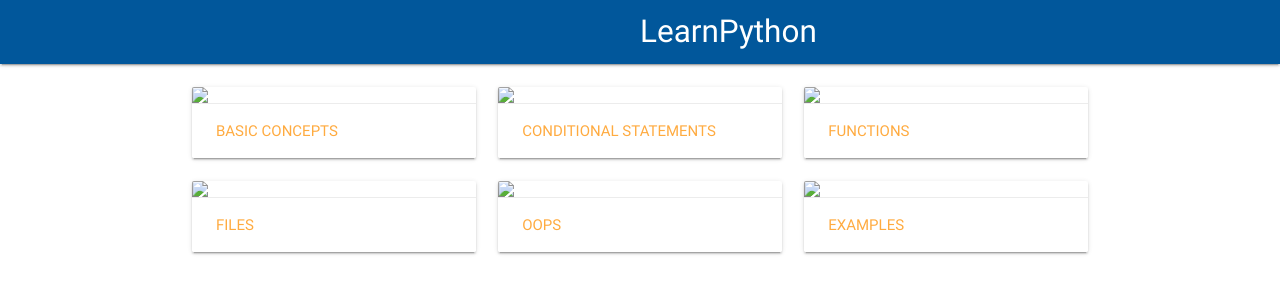
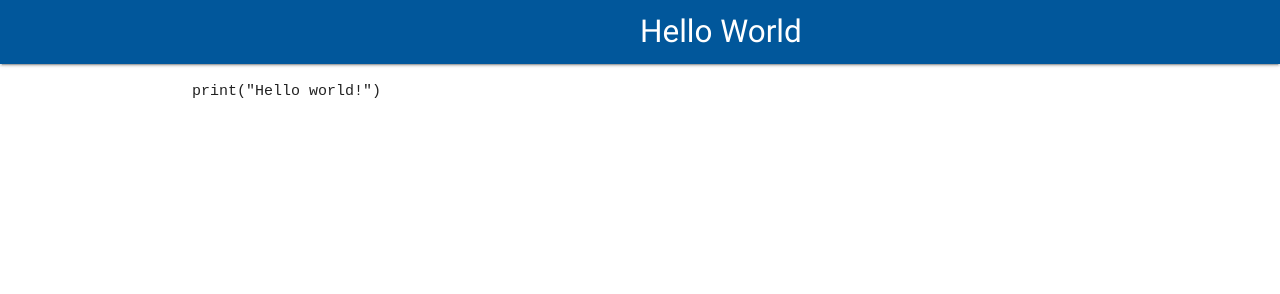
Before and after one commit to vishnupoothery/Project-Broccoli, a plain HTML site: page pages/helloWorld.html in a window 1280 px wide. Drawn offline with nearby package versions, Linux system fonts and the light colour scheme; files that its build step writes are made by us from their sources; files whose address does not match are found by name.

Commit message:
corrected hello world

```diff
--- a/pages/helloWorld.html
+++ b/pages/helloWorld.html
@@ -13,104 +13,16 @@
     <body>
         <div class="navbar-fixed">
             <nav class="light-blue darken-4 center-align" role="navigation">
-                <div class="nav-wrapper container"><a id="logo-container" href="#" class="brand-logo">LearnPython</a>
+                <div class="nav-wrapper container"><a id="logo-container" href="#" class="brand-logo">Hello World</a>
                 </div>
             </nav>
         </div>
 
         <div class="section no-pad-bot" id="index-banner">
             <div class="container">
-                <div class="row">
-                    <div class="col s6 m4">
-                        <div class="card">
-                            <div class="card-image">
-                                <img src="img/basics.jpg">
-                            </div>
-                            <div class="card-action">
-                                <a href="pages/basics.html">Basic Concepts</a>
+                <code>print("Hello world!")</code>
             </div>
         </div>
-                    </div>
-                    <div class="col s6 m4">
-                        <div class="card">
-                            <div class="card-image">
-                                <img src="img/basics.jpg">
-                            </div>
-                            <div class="card-action">
-                                <a href="#">Conditional Statements</a>
-                            </div>
-                        </div>
-                    </div>
-                    <div class="col s6 m4">
-                        <div class="card">
-                            <div class="card-image">
-                                <img src="img/basics.jpg">
-                            </div>
-                            <div class="card-action">
-                                <a href="#">Functions</a>
-                            </div>
-                        </div>
-                    </div>
-                    <div class="col s6 m4">
-                        <div class="card">
-                            <div class="card-image">
-                                <img src="img/basics.jpg">
-                            </div>
-                            <div class="card-action">
-                                <a href="#">Files</a>
-                            </div>
-                        </div>
-                    </div>
-                    <div class="col s6 m4">
-                        <div class="card">
-                            <div class="card-image">
-                                <img src="img/basics.jpg">
-                            </div>
-                            <div class="card-action">
-                                <a href="#">OOPs</a>
-                            </div>
-                        </div>
-                    </div>
-                    <div class="col s6 m4">
-                        <div class="card">
-                            <div class="card-image">
-                                <img src="img/basics.jpg">
-                            </div>
-                            <div class="card-action">
-                                <a href="#">Examples</a>
-                            </div>
-                        </div>
-                    </div>
-                </div>
-                <!--
-<div class="row">
-<br><br>
-<div class="col s6 l3 center-align"><img src="img/basics.jpg" class="z-depth-3 circle responsive-img">
-<div>Basic Concepts</div>
-</div>
-<div class="col s6 l3 center-align"><img src="img/logo.png" class="circle responsive-img">
-<div>Conditional Statements</div>
-<br><br>
-</div>
-
-<div class="col s6 l3 center-align"><img src="img/logo.png" class="circle responsive-img">
-<div>Functions</div>
-</div>
-<div class="col s6 l3 center-align"><img src="img/logo.png" class="circle responsive-img">
-<div>Files</div>
-<br><br>
-</div>
-
-<div class="col s6 l3 center-align"><img src="img/logo.png" class="circle responsive-img">
-<div>Objective oriented concepts</div>
-</div>
-<div class="col s6 l3 center-align"><img src="img/logo.png" class="circle responsive-img">
-<div>Examples</div>
-</div>
-</div>
-</div>
-</div>
--->
 
         <!--  Scripts-->
         <script src="https://code.jquery.com/jquery-2.1.1.min.js"></script>
```
Also changed, not shown: pages/basics.html (+43 -4 lines). Lines whose indentation alone changed are shown as unchanged.
